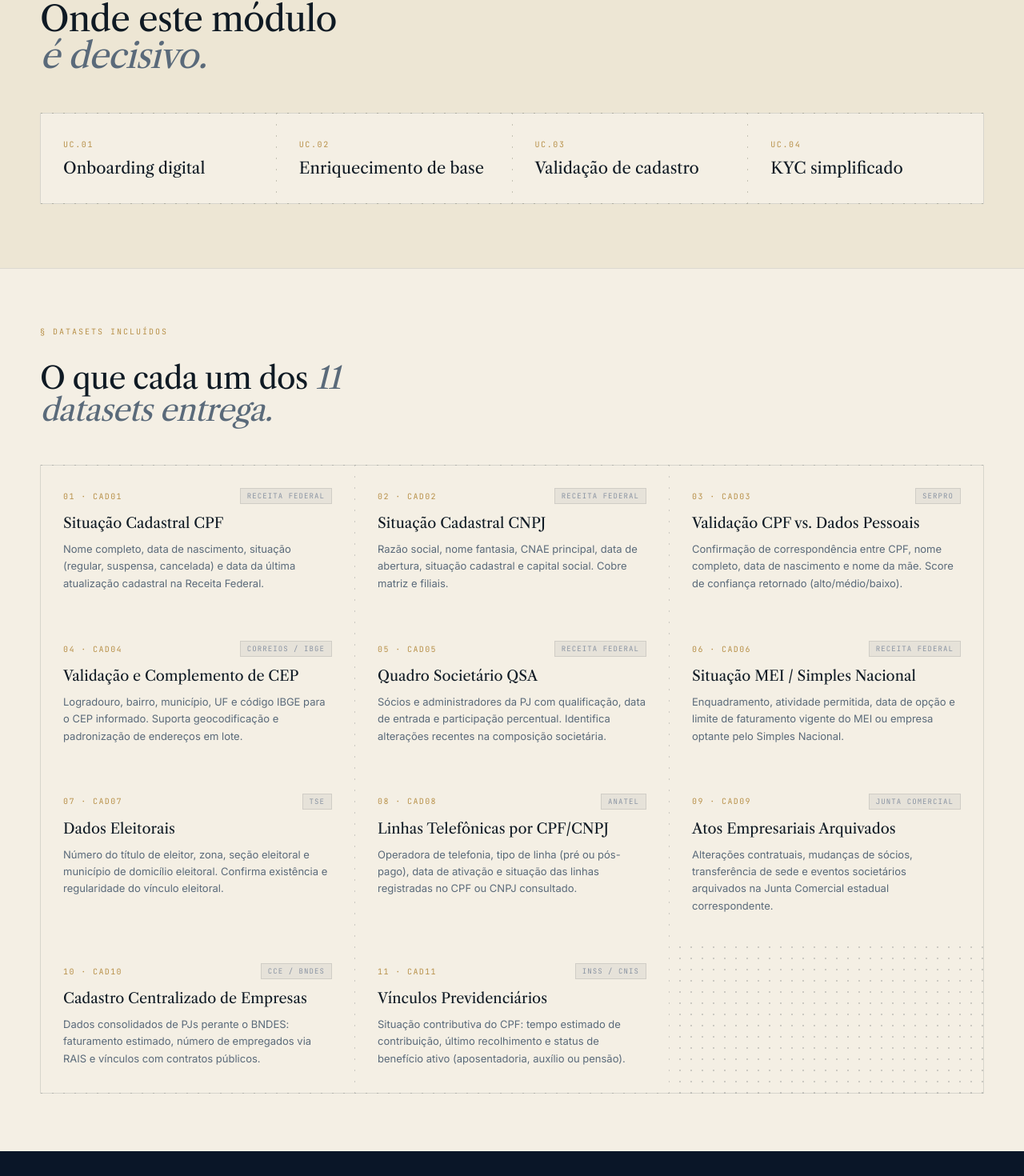
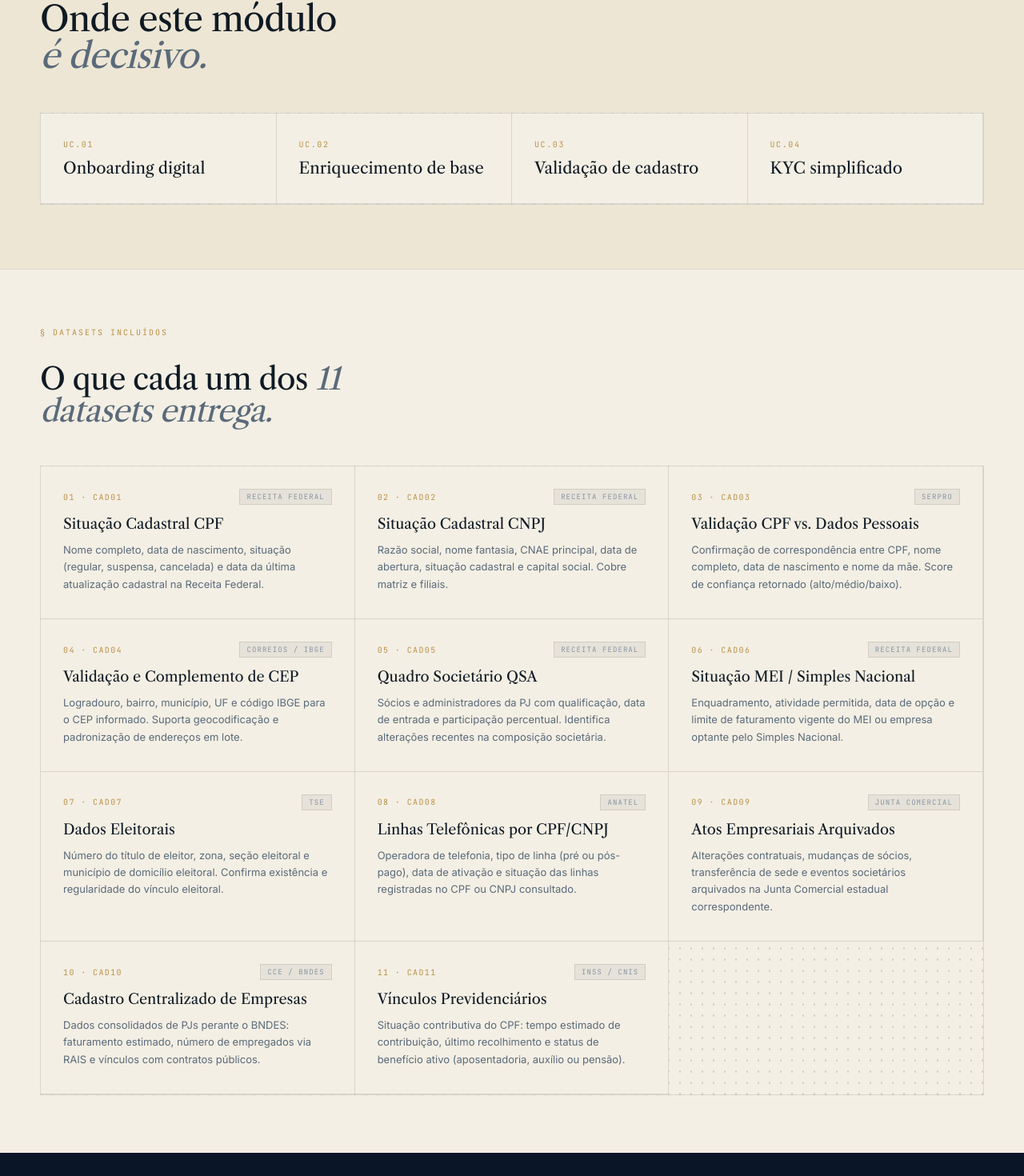
Before and after one commit to ctoutbank/snc-site, a Next.js app: page /plataforma/consulta-cadastral in a window 1280 px wide. Shown: the part 1177-2647 px from the top of the page at 80% size. Built offline with nearby package versions, Linux system fonts and the light colour scheme.

Commit message:
fix: bordas dos cards como linhas retas sólidas — gap:0 + border-right/bottom nos cards, overflow:hidden no grid; dots mantidos apenas em espaços vazios

```diff
--- a/src/app/globals.css
+++ b/src/app/globals.css
@@ -102,8 +102,8 @@
 .snc-eixos-head h2 { font-family: 'Libre Caslon Text', serif; font-weight: 400; font-size: clamp(40px,5.5vw,72px); line-height: 1; letter-spacing: -0.02em; }
 .snc-eixos-head h2 .it { font-style: italic; color: #5a6a7a; }
 .snc-eixos-head p { max-width: 600px; margin: 22px auto 0; color: #4a5662; font-size: 16px; line-height: 1.55; }
-.snc-eixos-grid { display: grid; grid-template-columns: repeat(3,1fr); gap: 1px; background: var(--snc-dot-bg); border: 1px solid rgba(15,26,36,.12); }
-.snc-eixo-card { background: var(--snc-paper); padding: 44px 36px; position: relative; cursor: pointer; transition: background .2s; min-height: 420px; display: flex; flex-direction: column; }
+.snc-eixos-grid { display: grid; grid-template-columns: repeat(3,1fr); gap: 0; background: var(--snc-dot-bg); border: 1px solid rgba(15,26,36,.12); overflow: hidden; }
+.snc-eixo-card { background: var(--snc-paper); padding: 44px 36px; position: relative; cursor: pointer; transition: background .2s; min-height: 420px; display: flex; flex-direction: column; border-right: 1px solid rgba(15,26,36,.12); border-bottom: 1px solid rgba(15,26,36,.12); }
 .snc-eixo-card:hover { background: #fff; }
 .snc-eixo-card .num { font-family: 'JetBrains Mono', monospace; font-size: 11px; color: var(--snc-brass); letter-spacing: .2em; margin-bottom: 40px; }
 .snc-eixo-card .ic { width: 56px; height: 56px; border: 1px solid var(--snc-ink); border-radius: 50%; display: flex; align-items: center; justify-content: center; margin-bottom: 28px; color: var(--snc-ink); }
@@ -119,8 +119,8 @@
 .snc-prod-tabs button { padding: 18px 22px; font-size: 12px; letter-spacing: .12em; text-transform: uppercase; color: #5a6a7a; border-bottom: 2px solid transparent; white-space: nowrap; transition: all .15s; font: inherit; cursor: pointer; background: none; border-top: none; border-left: none; border-right: none; }
 .snc-prod-tabs button:hover { color: var(--snc-ink); }
 .snc-prod-tabs button.on { color: var(--snc-navy); border-color: var(--snc-green-2); font-weight: 600; }
-.snc-prod-grid { display: grid; grid-template-columns: repeat(4,1fr); gap: 1px; background: var(--snc-dot-bg); border: 1px solid rgba(15,26,36,.12); }
-.snc-mod-card { background: var(--snc-paper); padding: 28px 24px; min-height: 240px; display: flex; flex-direction: column; cursor: pointer; transition: background .15s; position: relative; }
+.snc-prod-grid { display: grid; grid-template-columns: repeat(4,1fr); gap: 0; background: var(--snc-dot-bg); border: 1px solid rgba(15,26,36,.12); overflow: hidden; }
+.snc-mod-card { background: var(--snc-paper); padding: 28px 24px; min-height: 240px; display: flex; flex-direction: column; cursor: pointer; transition: background .15s; position: relative; border-right: 1px solid rgba(15,26,36,.12); border-bottom: 1px solid rgba(15,26,36,.12); }
 .snc-mod-card:hover { background: #fff; }
 .snc-mod-card .tag { position: absolute; top: 14px; right: 14px; font-family: 'JetBrains Mono', monospace; font-size: 10px; color: var(--snc-brass); letter-spacing: .1em; }
 .snc-mod-card .cnt { font-family: 'Libre Caslon Text', serif; font-size: 44px; line-height: 1; color: var(--snc-ink); margin-bottom: 4px; }
--- a/src/app/plataforma/[modulo]/page.tsx
+++ b/src/app/plataforma/[modulo]/page.tsx
@@ -150,9 +150,9 @@ export default async function ModuloPage({ params }: Props) {
                 Onde este módulo<br />
                 <span style={{ fontStyle: 'italic', color: '#5a6a7a' }}>é decisivo.</span>
               </h2>
-              <div style={{ display: 'grid', gridTemplateColumns: 'repeat(auto-fill, minmax(240px, 1fr))', gap: 1, background: 'var(--snc-dot-bg)', border: '1px solid rgba(15,26,36,.12)' }}>
+              <div style={{ display: 'grid', gridTemplateColumns: 'repeat(auto-fill, minmax(240px, 1fr))', gap: 0, background: 'var(--snc-dot-bg)', border: '1px solid rgba(15,26,36,.12)', overflow: 'hidden' }}>
                 {m.useCases.map((uc, i) => (
-                  <div key={uc} style={{ background: 'var(--snc-paper)', padding: '32px 28px', display: 'flex', flexDirection: 'column', gap: 12 }}>
+                  <div key={uc} style={{ background: 'var(--snc-paper)', padding: '32px 28px', display: 'flex', flexDirection: 'column', gap: 12, borderRight: '1px solid rgba(15,26,36,.12)', borderBottom: '1px solid rgba(15,26,36,.12)' }}>
                     <div style={{ fontFamily: 'JetBrains Mono, monospace', fontSize: 10, color: 'var(--snc-brass)', letterSpacing: '.16em' }}>
                       UC.{String(i + 1).padStart(2, '0')}
                     </div>
@@ -179,9 +179,9 @@ export default async function ModuloPage({ params }: Props) {
                 </h2>
               </div>
 
-              <div style={{ display: 'grid', gridTemplateColumns: 'repeat(auto-fit, minmax(340px, 1fr))', gap: 1, background: 'var(--snc-dot-bg)', border: '1px solid rgba(15,26,36,.12)' }}>
+              <div style={{ display: 'grid', gridTemplateColumns: 'repeat(auto-fit, minmax(340px, 1fr))', gap: 0, background: 'var(--snc-dot-bg)', border: '1px solid rgba(15,26,36,.12)', overflow: 'hidden' }}>
                 {m.datasetItems.map((ds, i) => (
-                  <div key={ds.id} style={{ background: 'var(--snc-paper)', padding: '28px 28px 32px', display: 'flex', flexDirection: 'column', gap: 10 }}>
+                  <div key={ds.id} style={{ background: 'var(--snc-paper)', padding: '28px 28px 32px', display: 'flex', flexDirection: 'column', gap: 10, borderRight: '1px solid rgba(15,26,36,.12)', borderBottom: '1px solid rgba(15,26,36,.12)' }}>
                     <div style={{ display: 'flex', alignItems: 'center', justifyContent: 'space-between', marginBottom: 4 }}>
                       <span style={{ fontFamily: 'JetBrains Mono, monospace', fontSize: 10, color: 'var(--snc-brass)', letterSpacing: '.14em' }}>
                         {String(i + 1).padStart(2, '0')} · {ds.id}
```
